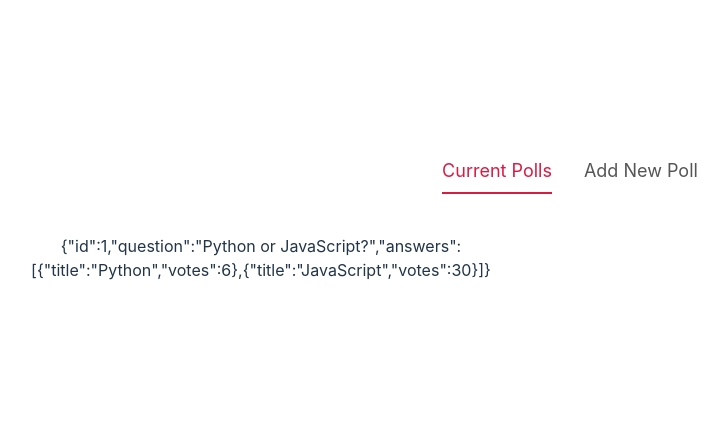
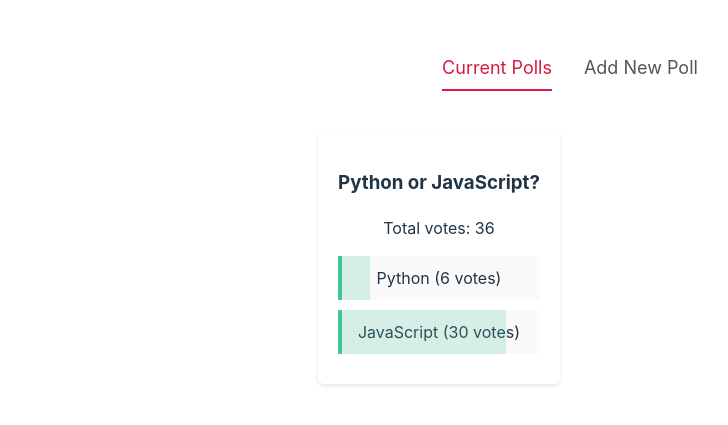
Before and after one commit to sagiv1996/Poll-with-Svelte, a Svelte app: page / in a window 1280 px wide. Shown: the part 189-614 px from the top of the page, without its empty margins (70-798 px from the left). Built offline with nearby package versions, Linux system fonts and the light colour scheme.

Commit message:
Show poll on component

```diff
--- /dev/null
+++ b/src/components/PollDetails.svelte
@@ -0,0 +1,56 @@
+<script>
+  import Card from "../shared/Card.svelte";
+  import { tweened } from "svelte/motion";
+
+  export let poll;
+  const tweenedA = tweened(0);
+  $: totalVotes = poll.answers.reduce(
+    (/** @type {number} */ sum, /** @type {{ votes: number; }} */ answer) =>
+      sum + answer.votes,
+    0
+  );
+  $: tweenedA.set(100);
+
+  const calculatePercent = (/** @type {number} **/ votes) => {
+    return Math.floor((100 / totalVotes) * votes) || 0;
+  };
+</script>
+
+<Card>
+  <div class="poll">
+    <h3>{poll.question}</h3>
+    <p>Total votes: {totalVotes}</p>
+    {#each poll.answers as answer}
+      <div class="answer">
+        <div
+          class="percent percent-a"
+          style="width: {calculatePercent(answer.votes)}%"
+        />
+        <span>{answer.title} ({answer.votes} votes)</span>
+      </div>
+    {/each}
+  </div>
+</Card>
+
+<style>
+  .answer {
+    background: #fafafa;
+    cursor: pointer;
+    margin: 10px auto;
+    position: relative;
+  }
+  .answer:hover {
+    opacity: 0.6;
+  }
+  span {
+    display: inline-block;
+    padding: 10px 20px;
+  }
+  .percent {
+    height: 100%;
+    position: absolute;
+    box-sizing: border-box;
+    background: rgba(69, 196, 150, 0.2);
+    border-left: 4px solid #45c496;
+  }
+</style>
--- a/src/components/PollList.svelte
+++ b/src/components/PollList.svelte
@@ -1,10 +1,11 @@
 <script>
   import PollStore from "../stores/pollStore.js";
+  import PollDetails from "./PollDetails.svelte";
 </script>
 
 <div class="poll-list">
-  {#each $PollStore as poll (poll.id)}
-    {JSON.stringify(poll)}
+  {#each $PollStore as poll}
+    <PollDetails {poll} />
   {/each}
 </div>
 
```
